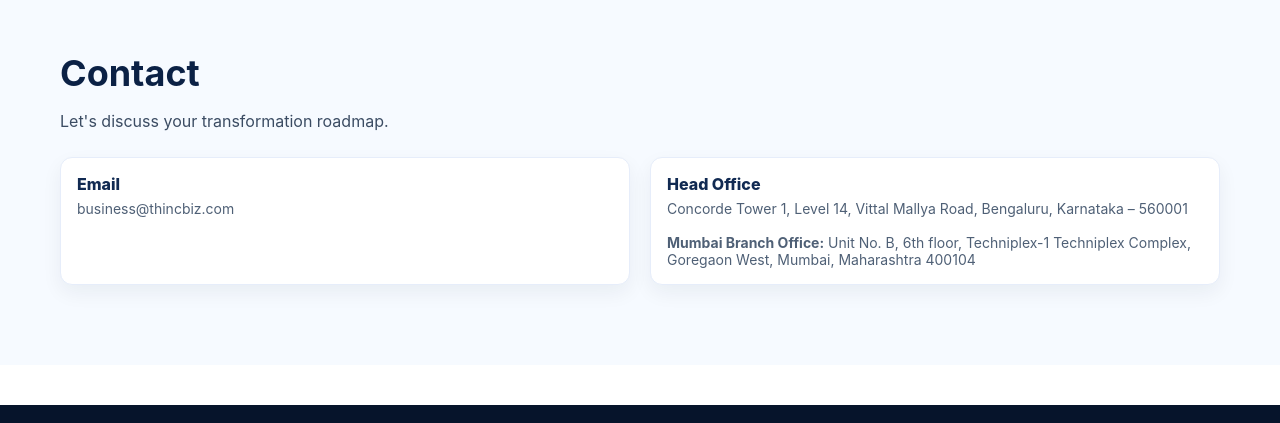
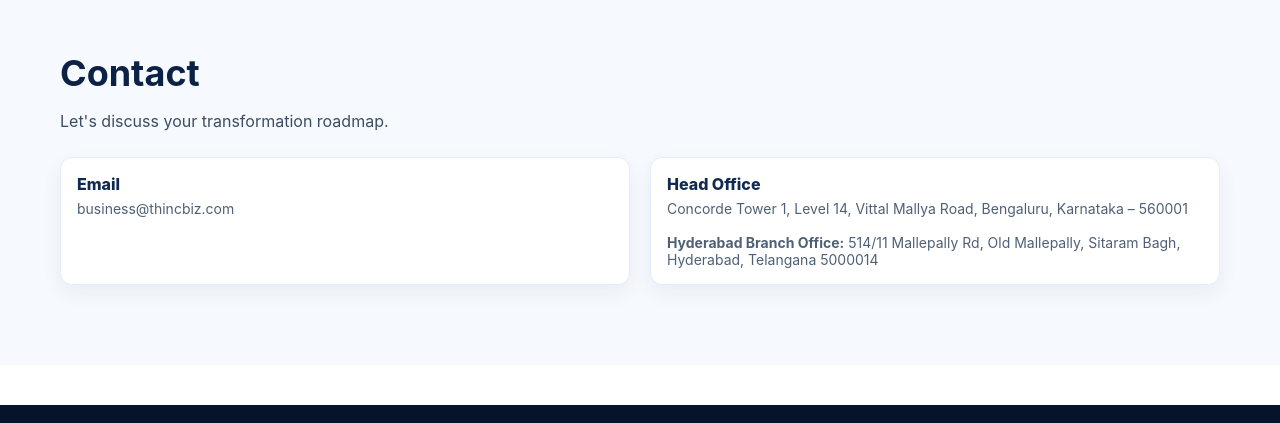
Before and after one commit to eurocongroupinc/thincbiz.github.io, a plain HTML site: page index.html in a window 1280 px wide. Shown: the part 2619-3042 px from the top of the page. Drawn offline with Linux system fonts and the light colour scheme.

Commit message:
Update branch office address in contact section

```diff
--- a/index.html
+++ b/index.html
@@ -114,7 +114,7 @@
     <p class="lead">Let's discuss your transformation roadmap.</p>
     <div class="grid">
       <div class="card"><div class="body"><div class="title">Email</div><div class="desc">business@thincbiz.com</div></div></div>
-      <div class="card"><div class="body"><div class="title">Head Office</div><div class="desc">Concorde Tower 1, Level 14, Vittal Mallya Road, Bengaluru, Karnataka – 560001<br><br><strong>Mumbai Branch Office:</strong> Unit No. B, 6th floor, Techniplex-1 Techniplex Complex, Goregaon West, Mumbai, Maharashtra 400104</div></div></div>
+      <div class="card"><div class="body"><div class="title">Head Office</div><div class="desc">Concorde Tower 1, Level 14, Vittal Mallya Road, Bengaluru, Karnataka – 560001<br><br><strong>Hyderabad Branch Office:</strong> 514/11 Mallepally Rd, Old Mallepally, Sitaram Bagh, Hyderabad, Telangana 5000014</div></div></div>
     </div>
   </div>
 </section>
```
